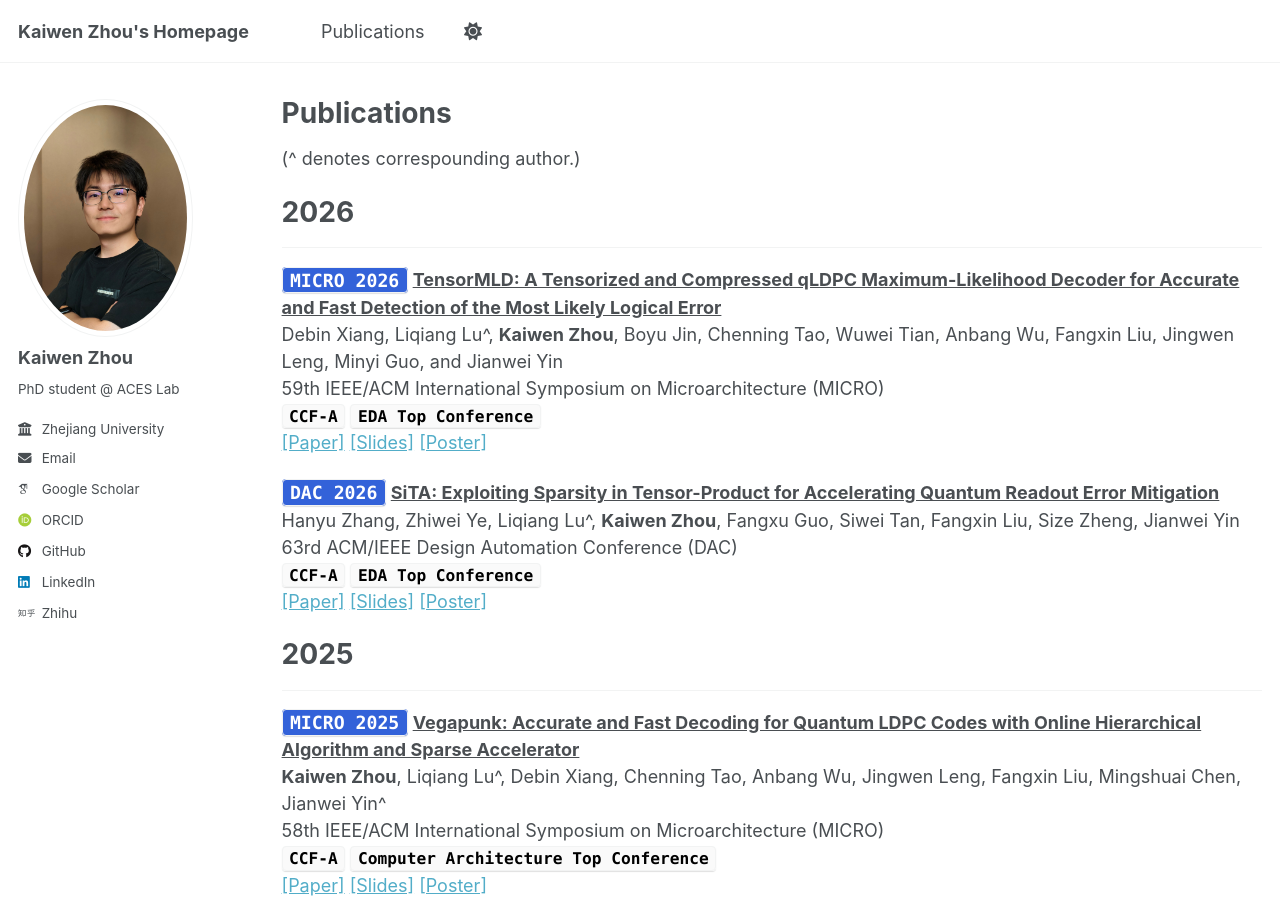
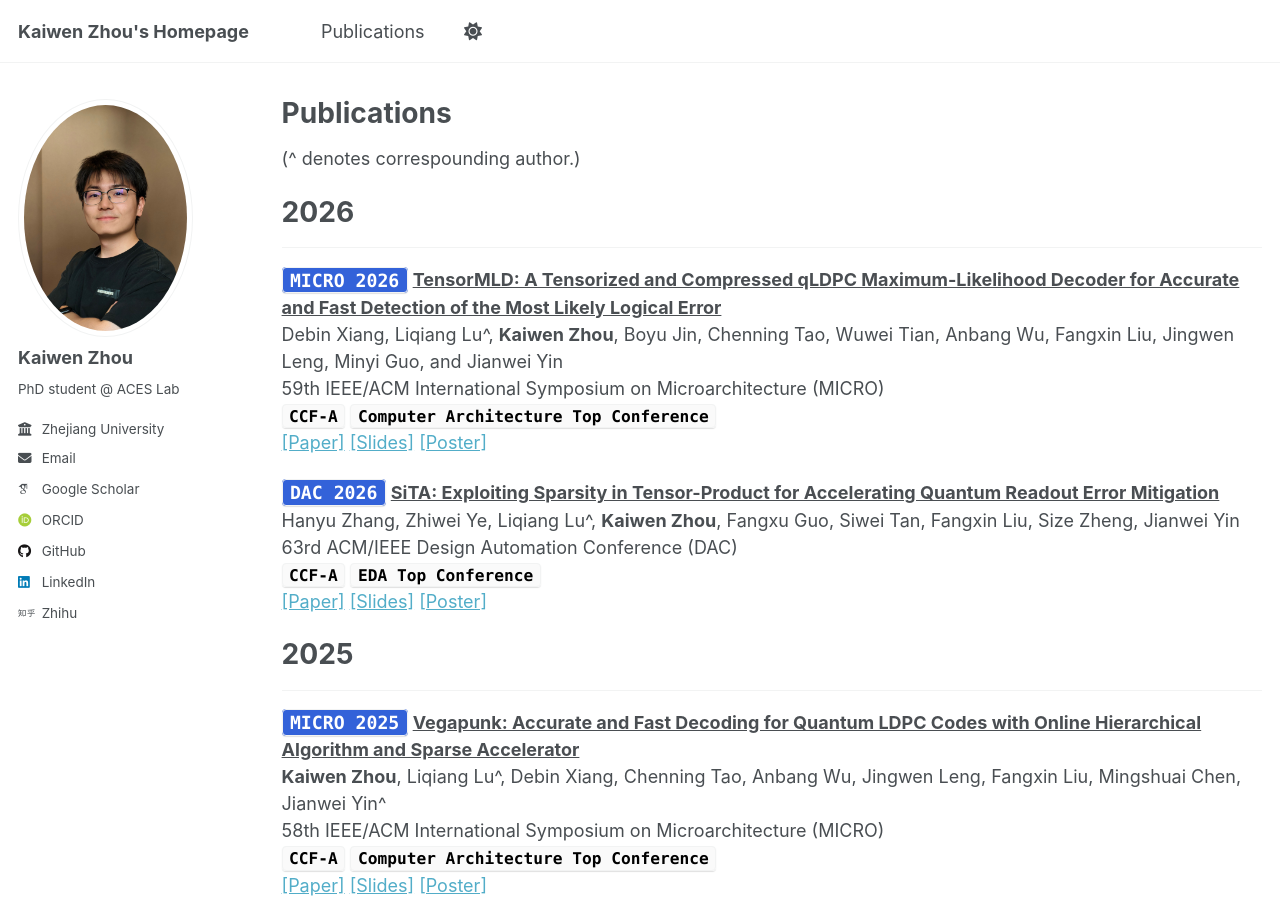
Before and after one commit to KaiwenZhou2003/kaiwenzhou2003.github.io, a Jekyll site: the page built from _pages/publications.md, in a window 1280 px wide and 900 px high. Built offline with Jekyll 4.4.1, drawn with Linux system fonts in a browser that asks for light colours; some web fonts are replaced.

Commit message:
add paper

```diff
--- a/_pages/publications.md
+++ b/_pages/publications.md
@@ -24,7 +24,7 @@ author_profile: true
 </span>
 <br>
 <code style="color: black; background-color: #fafafa; font-size: 0.9em;"><b>CCF-A</b></code>
-<code style="color: black; background-color: #fafafa; font-size: 0.9em;"><b>EDA Top Conference</b></code>
+<code style="color: black; background-color: #fafafa; font-size: 0.9em;"><b>Computer Architecture Top Conference</b></code>
 <br>
 <a href="../paper_files/MICRO2026_TensorMLD.pdf">[Paper]</a> <a href="../slides_files/MICRO2026_TensorMLD_Slides.pdf">[Slides]</a> <a href="../poster_files/MICRO2026_TensorMLD_Poster.pdf">[Poster]</a>
 
```
